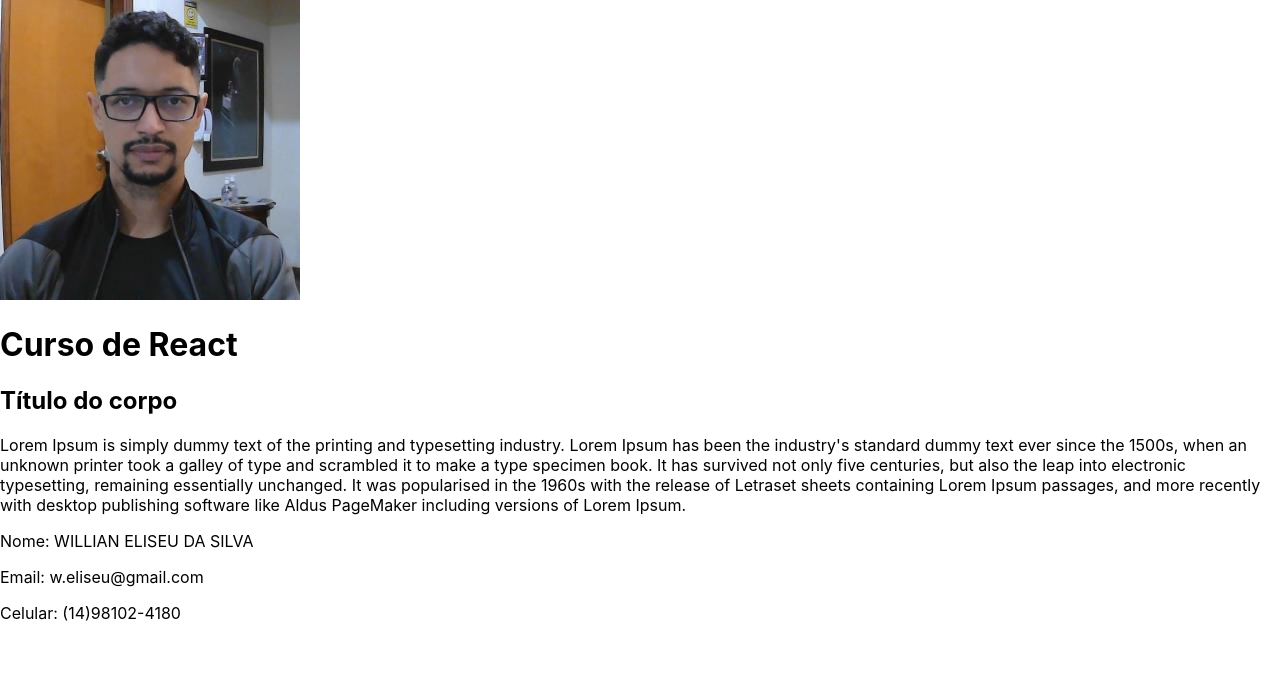
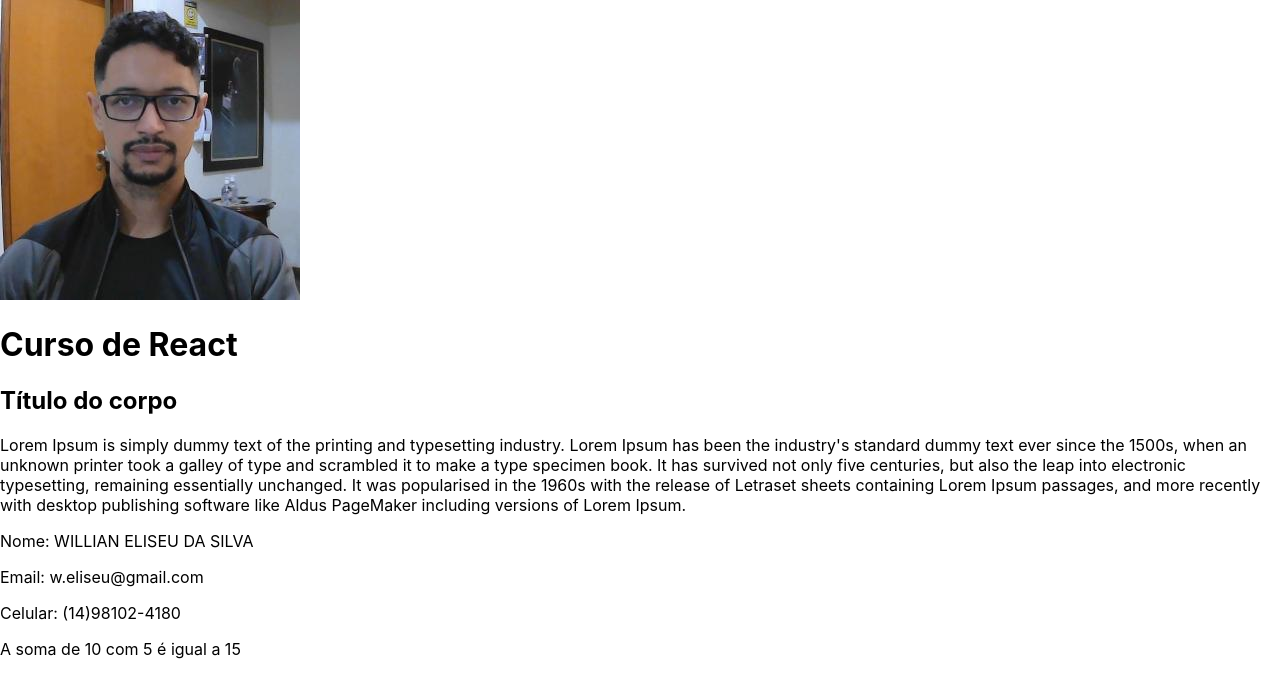
Before and after one commit to Willian-Eliseu/react-app01, a React (Create React App) app: page / in a window 1280 px wide. Shown: the top 698 px of the page. Built offline with nearby package versions, Linux system fonts and the light colour scheme.

Commit message:
funcoes 03/10/2024 - 17h19

```diff
--- a/package.json
+++ b/package.json
@@ -8,7 +8,7 @@
     "@testing-library/user-event": "^13.5.0",
     "react": "^18.3.1",
     "react-dom": "^18.3.1",
-    "react-scripts": "5.0.1",
+    "react-scripts": "^5.0.1",
     "web-vitals": "^2.1.4"
   },
   "scripts": {
--- a/src/App.js
+++ b/src/App.js
@@ -8,7 +8,6 @@ function App() {
 		<>
 			<Header/>
 			<Corpo/>
-
 		</>
 	);
 }
--- a/src/components/Corpo.js
+++ b/src/components/Corpo.js
@@ -2,9 +2,15 @@ import React from "react";
 import Dados from './Dados';
 export default function Corpo() {
 
-    const nomeInicial = 'WILLIAN ELISEU DA SILVA';
+    const nomeInicial = () => {
+        return 'WILLIAN ELISEU DA SILVA';
+    };
 	const emailInicial = 'w.eliseu@gmail.com';
 	const celularInicial = '(14)98102-4180';
+
+    const somar = (v1, v2) => {
+        return v1+v2;
+    }
 
     return (
         <main>
@@ -27,6 +33,7 @@ export default function Corpo() {
 				nome={nomeInicial}
 				email={emailInicial}
 				celular={celularInicial}
+                somar={somar}
 			/>
         </main>
     )
--- a/src/components/Dados.js
+++ b/src/components/Dados.js
@@ -1,10 +1,13 @@
 import React from "react";
 export default function Dados(props){
+    let n1 = 10;
+    let n2 = 5;
     return(
         <section>
-            <p>Nome: {props.nome}</p>
+            <p>Nome: {props.nome()}</p>
             <p>Email: {props.email}</p>
             <p>Celular: {props.celular}</p>
+            <p>{`A soma de ${n1} com ${n2} é igual a ${props.somar(n1,n2)}`}</p>
         </section>
     )
 }
```
Also changed, not shown: 1 other file (tests, documents, lock files or other folders).
